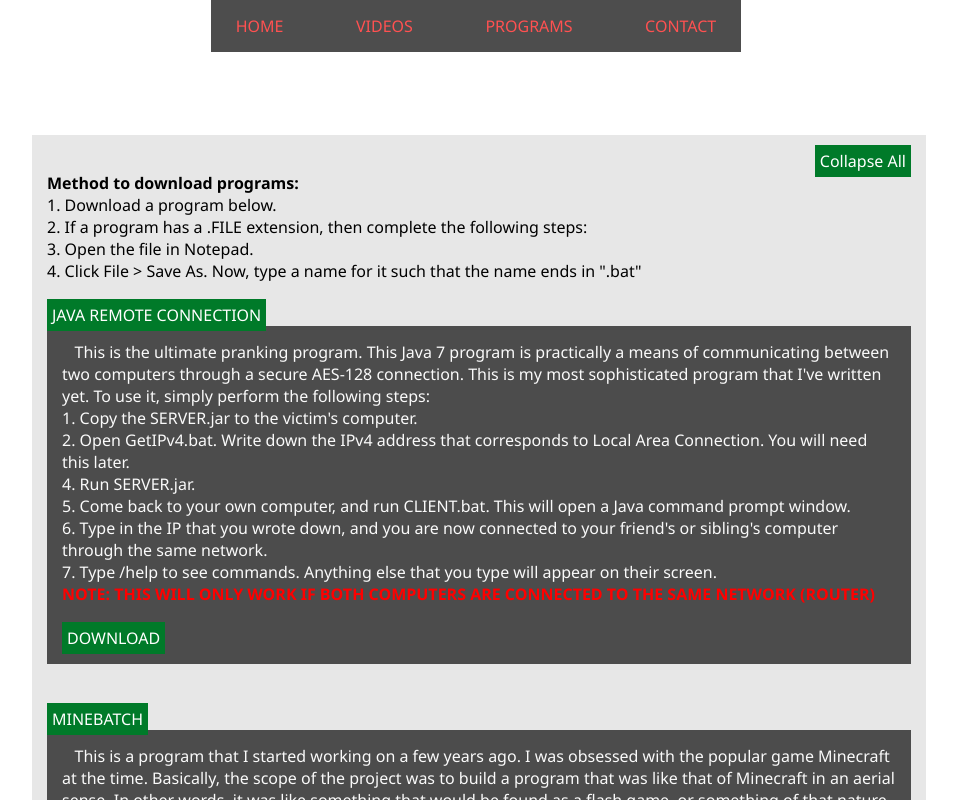
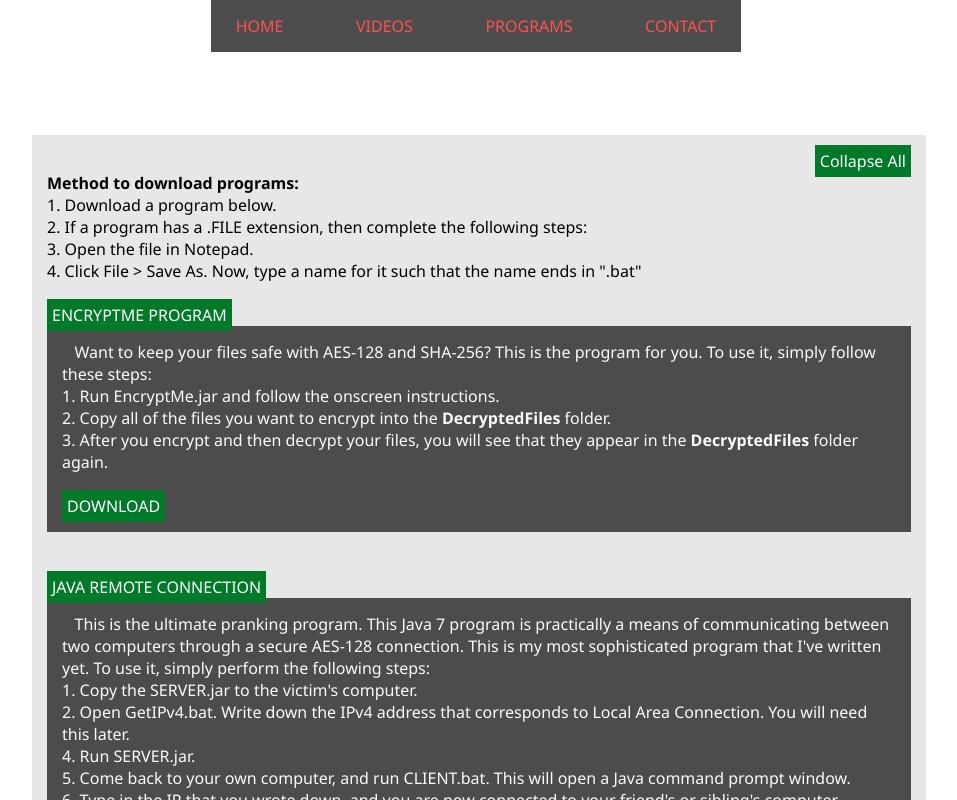
Before and after one commit to legostax/legostax.github.io, a plain HTML site: page programs.html in a window 1280 px wide. Both pictures are taken after a click on the element "Expand All". Shown: the top 800 px of the page, without its empty margins (140-1097 px from the left). Drawn offline with nearby package versions, Linux system fonts and the light colour scheme.

Commit message:
Added EncryptMe program to downloads

```diff
--- a/programs.html
+++ b/programs.html
@@ -19,6 +19,8 @@ function load(){
 		document.getElementById("download5").style.cursor = "pointer";
 		document.getElementById("program6").style.cursor = "pointer";
 		document.getElementById("download6").style.cursor = "pointer";
+		document.getElementById("program7").style.cursor = "pointer";
+		document.getElementById("download7").style.cursor = "pointer";
 		document.getElementById("expand").style.cursor = "pointer";
 	});
 }
@@ -30,6 +32,7 @@ $(document).ready(function(){
 		$("#tab4").slideToggle("fast");
 		$("#tab5").slideToggle("fast");
 		$("#tab6").slideToggle("fast");
+		$("#tab7").slideToggle("fast");
 		if(open === false){
 			open = true;
 			$("#expand").text("Collapse All");
@@ -74,6 +77,12 @@ $(document).ready(function(){
 	$("#download6").click(function(){
 		parent.location.href="https://www.dropbox.com/s/2tjkxs037bylp8q/Stuffs.zip?dl=1";
 	});
+	$("#program7").click(function(){
+		$("#tab7").slideToggle("fast");
+	});
+	$("#download7").click(function(){
+		parent.location.href="https://www.dropbox.com/s/1lhez9l14ivk9hr/EncryptMe.jar?dl=1";
+	});
 });
 </script>
 </head>
@@ -90,6 +99,16 @@ $(document).ready(function(){
 <br>2. If a program has a .FILE extension, then complete the following steps:
 <br>3. Open the file in Notepad.
 <br>4. Click File > Save As.  Now, type a name for it such that the name ends in ".bat"
+
+<br><br><span class="clickbutton" id="program7">ENCRYPTME PROGRAM</span>
+
+<div class="programtab" id="tab7">
+&nbsp;&nbsp;&nbsp;Want to keep your files safe with AES-128 and SHA-256?  This is the program for you.  To use it, simply follow these steps:
+<br>1. Run EncryptMe.jar and follow the onscreen instructions.
+<br>2. Copy all of the files you want to encrypt into the <b>DecryptedFiles</b> folder.
+<br>3. After you encrypt and then decrypt your files, you will see that they appear in the <b>DecryptedFiles</b> folder again.
+<br><br><span id="download7" class="clickbutton">DOWNLOAD</span>
+</div>
 
 <br><br><span class="clickbutton" id="program6">JAVA REMOTE CONNECTION</span>
 
```
